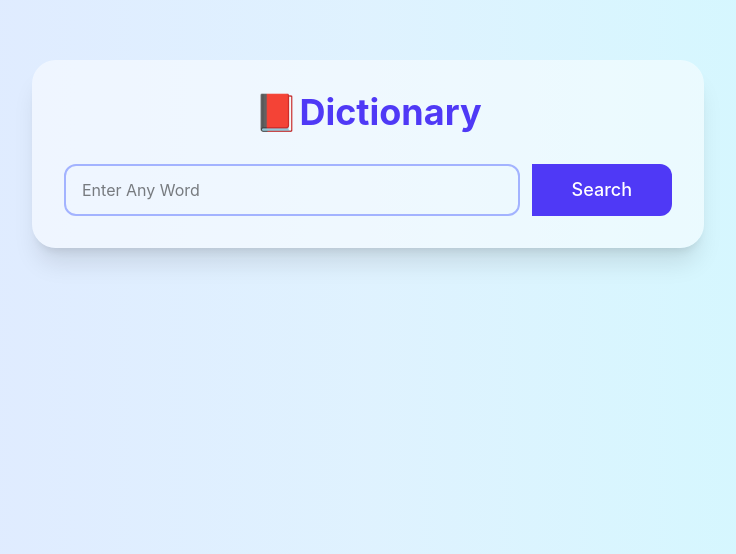
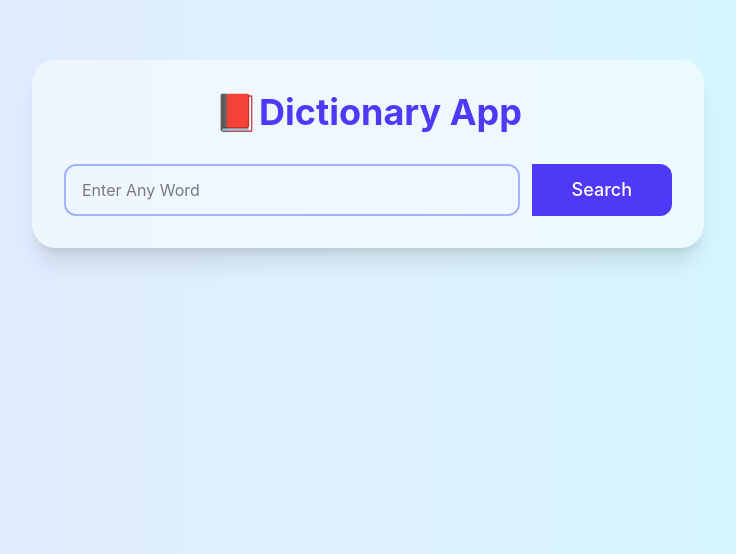
Before and after one commit to shudhanshubhadouriya37/Dictionary, a React (Vite) app: page / in a window 1280 px wide. Shown: the part 246-800 px from the top of the page, without its empty margins (272-1008 px from the left). Built offline with nearby package versions, Linux system fonts and the light colour scheme.

Commit message:
Updated heading

```diff
--- a/src/App.jsx
+++ b/src/App.jsx
@@ -1,6 +1,6 @@
 import Dictionary from "./components/Dictionary";
 
-const App = () =>{
+const App = () => {
   return (
     <div>
       <Dictionary/>
--- a/src/components/Dictionary.jsx
+++ b/src/components/Dictionary.jsx
@@ -33,7 +33,7 @@ const Dictionary = () => {
       <div className="bg-white/50 w-full max-w-2xl rounded-3xl p-8 shadow-xl">
         <h1 className="text-4xl text-center font-bold text-indigo-600 mb-8">
           {" "}
-          📕Dictionary{" "}
+          📕Dictionary App{" "}
         </h1>
 
         <div className="flex gap-3">
```
